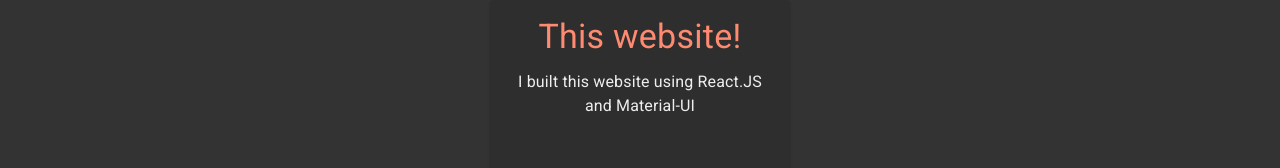
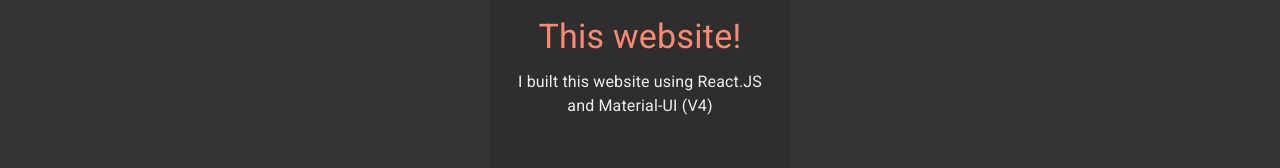
Before and after one commit to DustinCraig/home, a React (Create React App) app: page / in a window 1280 px wide. Shown: the part 3560-3728 px from the top of the page. Built offline with nearby package versions, Linux system fonts and the light colour scheme.

Commit message:
Added material ui version

```diff
--- a/src/components/projects/index.jsx
+++ b/src/components/projects/index.jsx
@@ -67,7 +67,7 @@
               <ProjectCard
                 title={'This website!'}
                 description={
-                  'I built this website using React.JS and Material-UI'
+                  'I built this website using React.JS and Material-UI (V4)'
                 }
                 link={'https://github.com/DustinCraig/home'}
               />
```
